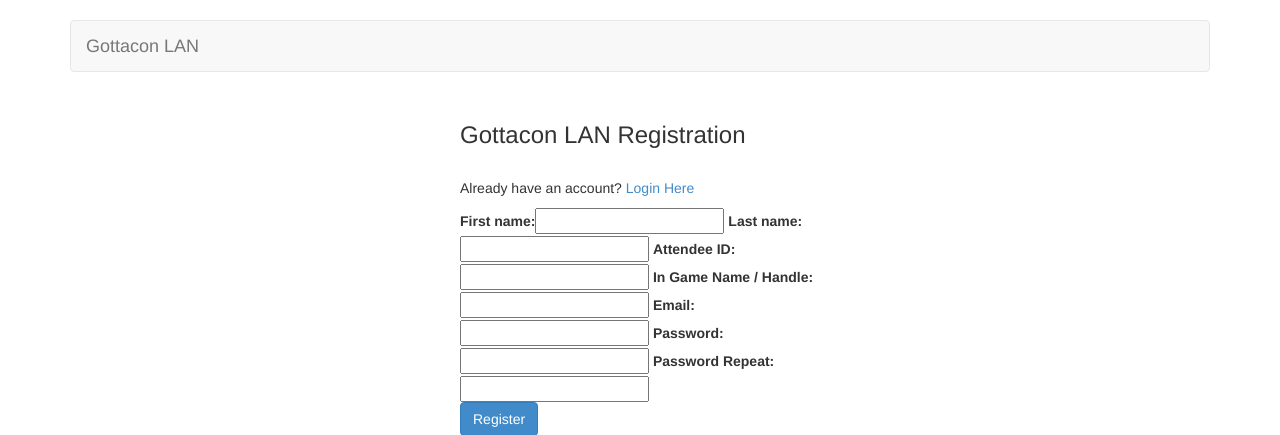
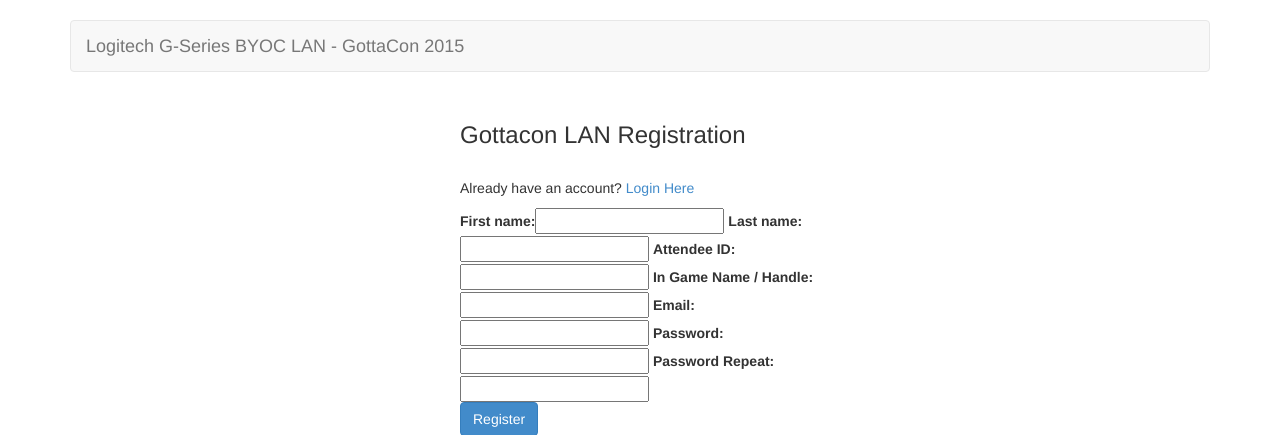
Before and after one commit to BCGamer/CheckIn-Server, a Django app: page / in a window 1280 px wide. Shown: the top 435 px of the page. Run offline with Django 3.2, Linux system fonts and the light colour scheme; parts of the project's set-up code (start-up, migrations or seed data) failed here and were passed over; some libraries are stand-ins or nearby versions.

Commit message:
Added <title> and modified navbar-brand. Branded for GottaCon 2015

```diff
--- a/registration/templates/base.html
+++ b/registration/templates/base.html
@@ -6,7 +6,7 @@
     <link rel="stylesheet" href="{% static "css/bootstrap.min.css" %}" />
     <link rel="shortcut icon" type="image/png" href="{% static "images/favicon.ico"%}"/>
     <meta charset="UTF-8">
-    <title></title>
+    <title>Logitech G-Series BYOC LAN - GottaCon 2015</title>
 </head>
 <body>
 <div class="container">
@@ -20,7 +20,7 @@
                     <span class="icon-bar"></span>
                     <span class="icon-bar"></span>
                 </button>
-                <a class="navbar-brand" href="#">Gottacon LAN</a>
+                <a class="navbar-brand" href="#">Logitech G-Series BYOC LAN - GottaCon 2015</a>
             </div>
             <div class="navbar-collapse collapse">
                 <ul class="nav navbar-nav">
```
